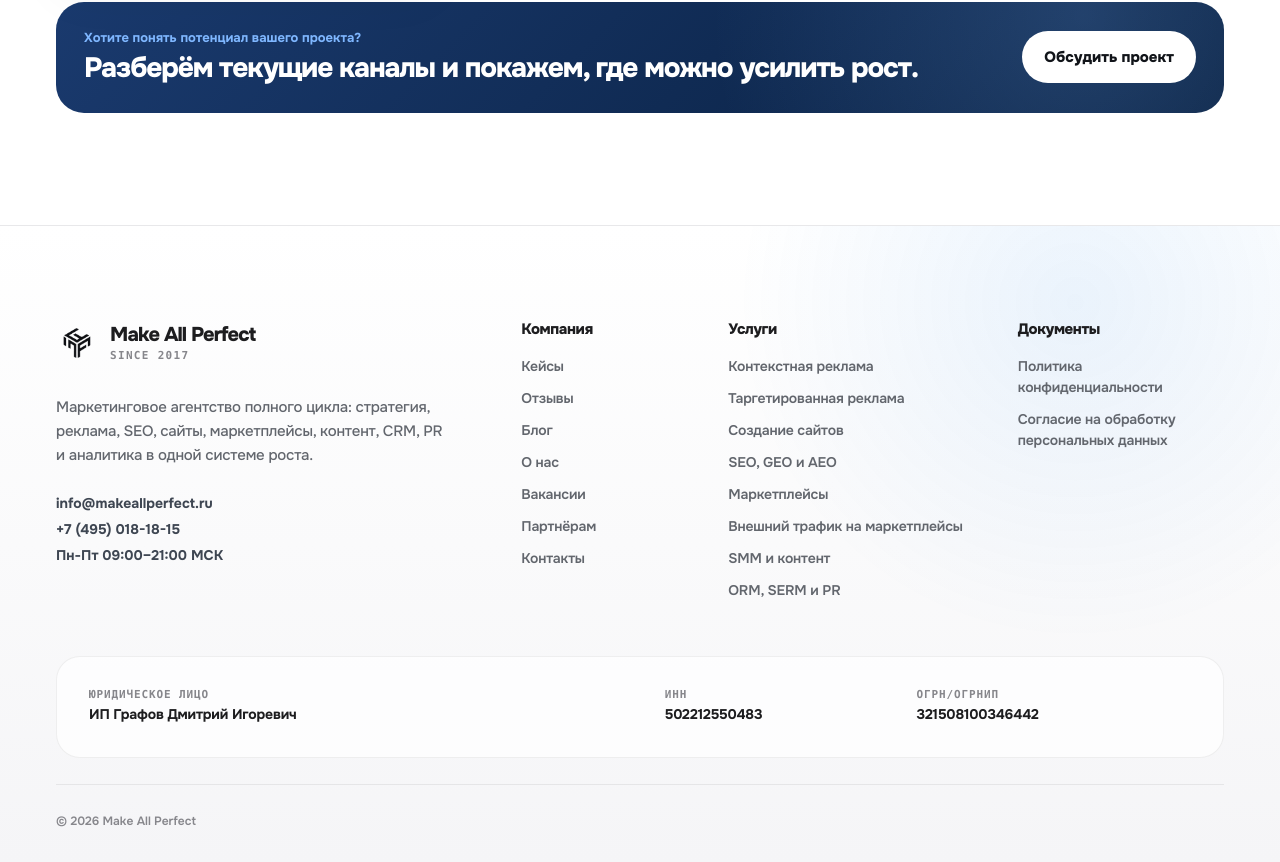
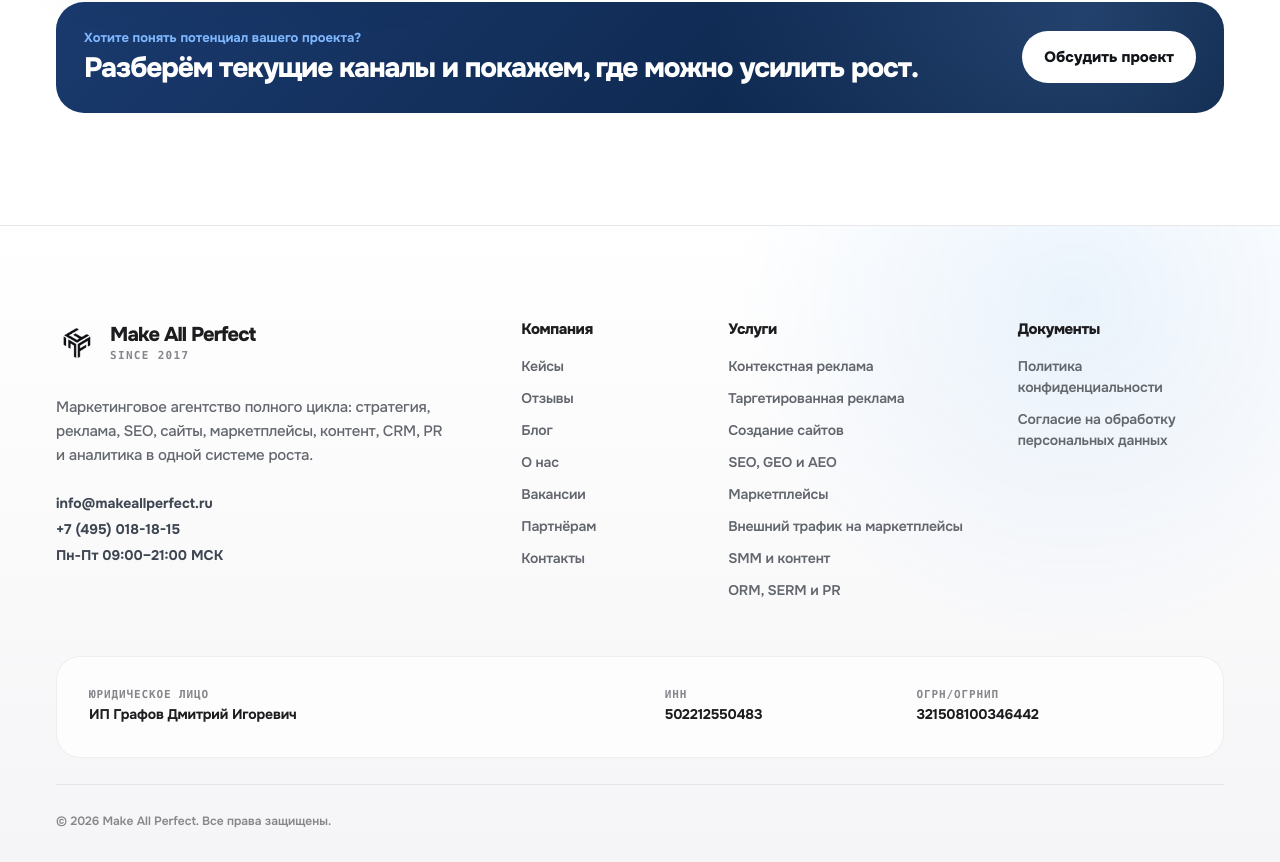
Before and after one commit to makeallperfectcompany/map2, a Next.js app: page /cases in a window 1280 px wide. Shown: the part 2728-3590 px from the top of the page. Built offline with nearby package versions, Linux system fonts and the light colour scheme.

Commit message:
footer: add Все права защищены

```diff
--- a/src/components/layout/Footer.tsx
+++ b/src/components/layout/Footer.tsx
@@ -77,7 +77,7 @@
         </div>
 
         <div className={styles.bottom}>
-          <span>© {new Date().getFullYear()} Make All Perfect</span>
+          <span>© {new Date().getFullYear()} Make All Perfect. Все права защищены.</span>
         </div>
       </div>
     </footer>
```
